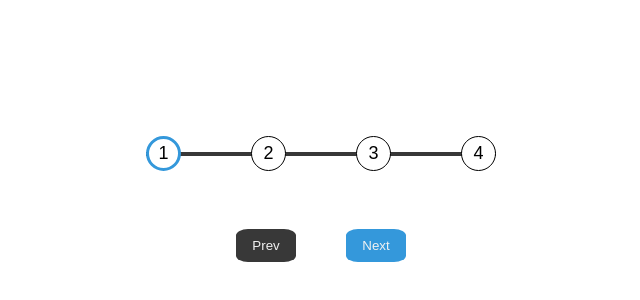
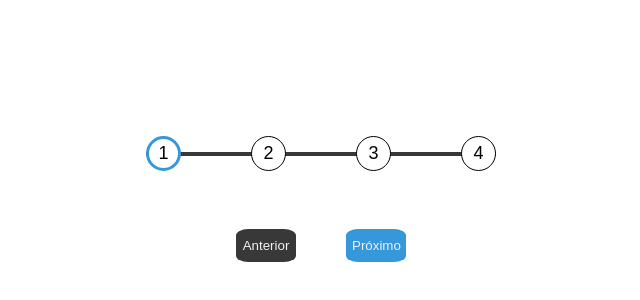
Before and after one commit to rodri-carvalho/progress-steps, a plain HTML site: page index.html in a window 1280 px wide. Shown: the part 230-530 px from the top of the page, 319-959 px from the left. Drawn offline with Linux system fonts and the light colour scheme; a web font is replaced by a local one.

Commit message:
pagina traduzida

```diff
--- a/index.html
+++ b/index.html
@@ -26,8 +26,8 @@
         </div>
 
         <div class="btn-container">
-            <button class="btn" id="prev" disabled>Prev</button>
-            <button class="btn" id="next">Next</button>
+            <button class="btn" id="prev" disabled>Anterior</button>
+            <button class="btn" id="next">Próximo</button>
         </div>
     </div>
 
```
